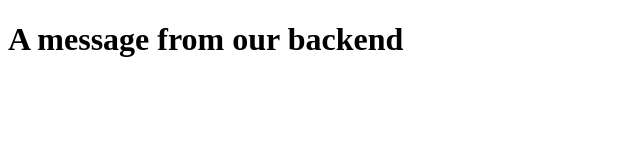
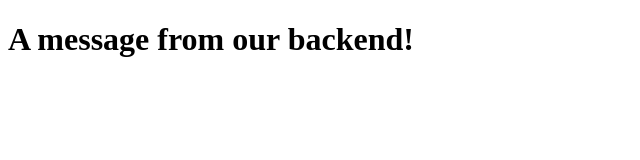
Before and after one commit to no92one/workflow-demo, a React (Vite) app: page / in a window 1280 px wide. Shown: the top 160 px of the page, without its empty margins (0-640 px from the left). Built offline with nearby package versions, Linux system fonts and the light colour scheme; no server answers; the HTML template or start-up script is replaced by a standard one.

Commit message:
show workflow in ga

```diff
--- a/src/App.tsx
+++ b/src/App.tsx
@@ -17,7 +17,7 @@ export default function App() {
     }, []);
 
     return <>
-        <h1>A message from our backend</h1>
+        <h1>A message from our backend!</h1>
         <p>{message}</p>
     </>
 
```
